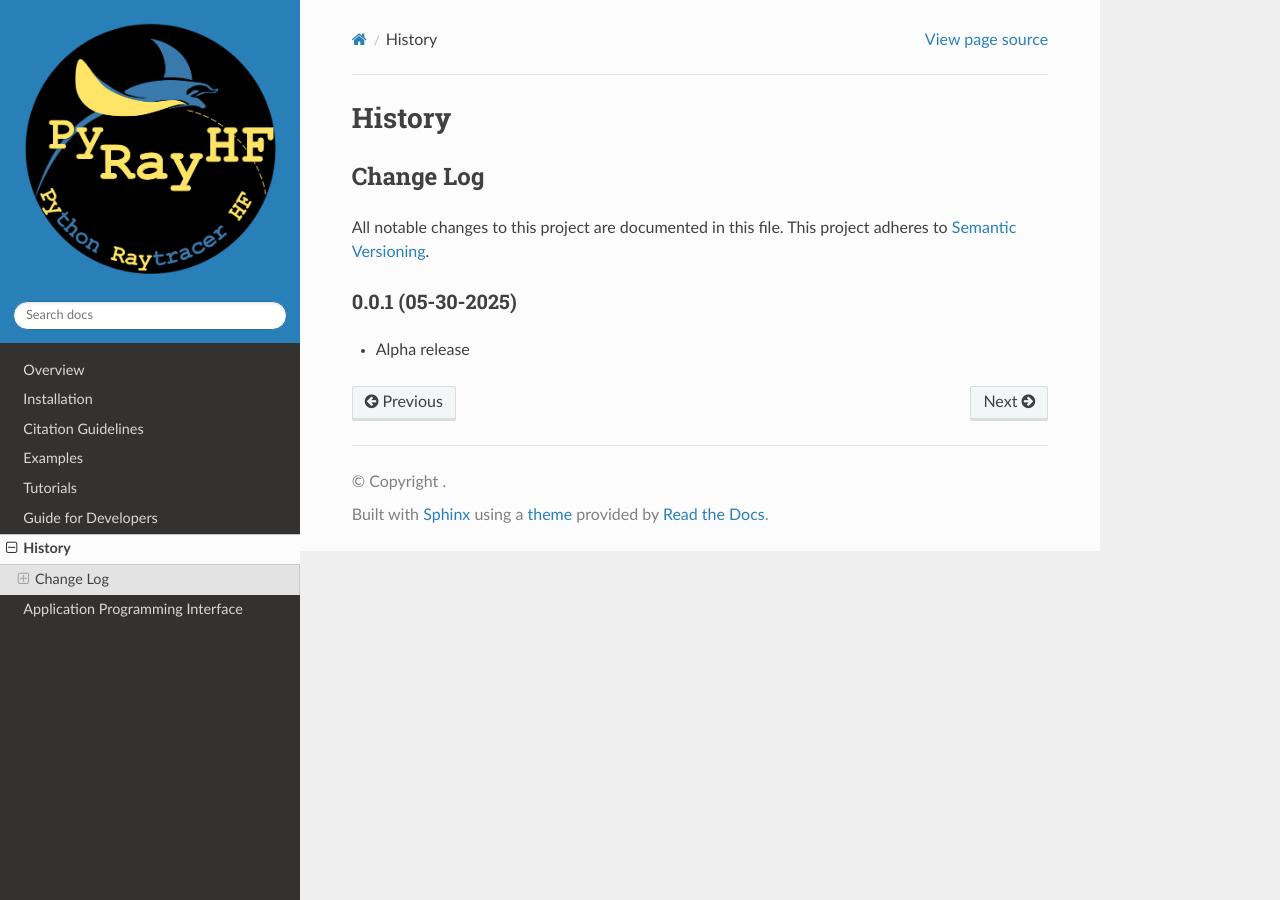
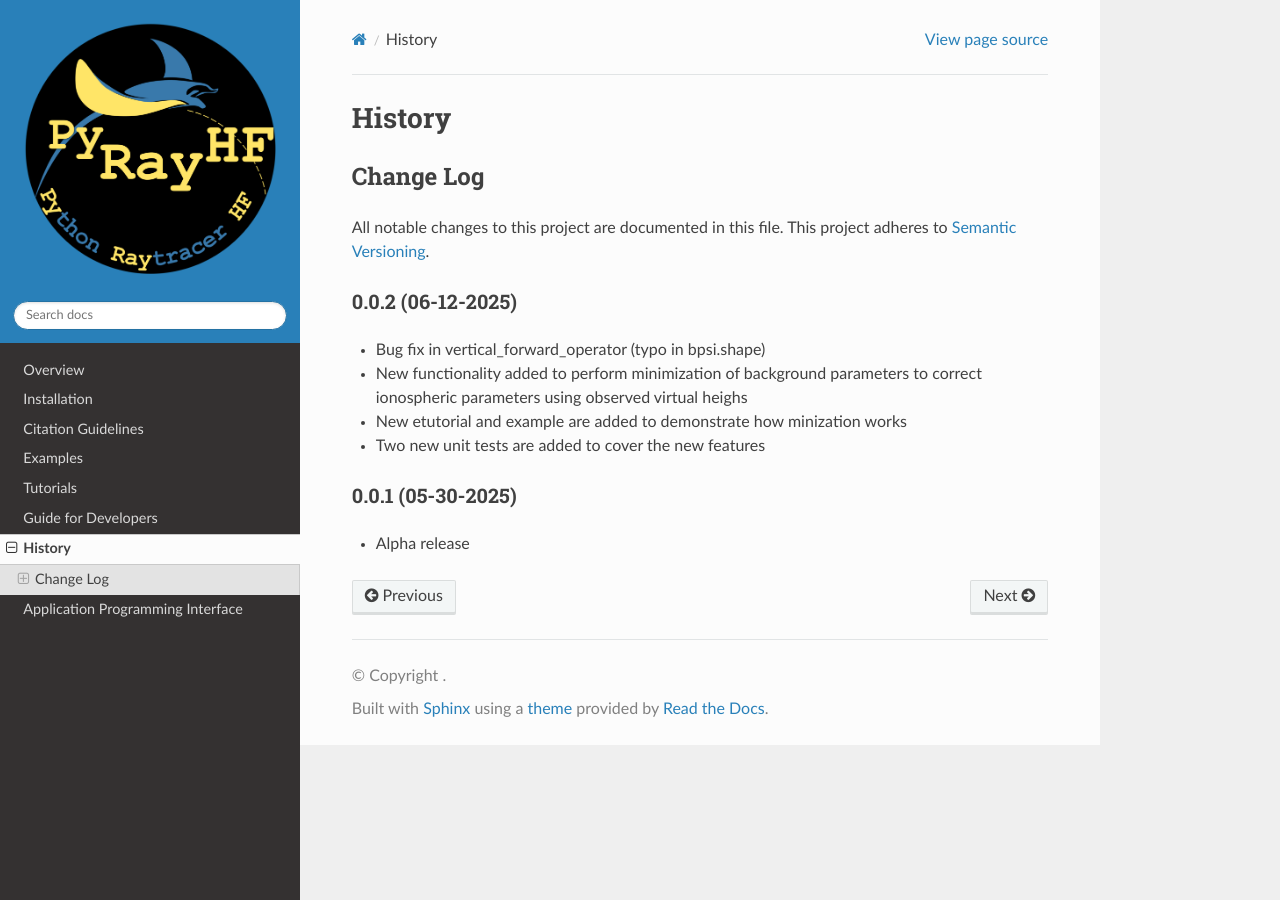
Before and after one commit to victoriyaforsythe/PyRayHF, a Sphinx documentation site: the page built from docs/history.rst, in a window 1280 px wide. Built offline with Sphinx 7.4.7 and the Read the Docs theme 3.1.0, drawn with Linux system fonts in a browser that asks for light colours.

Commit message:
versions and changelog

```diff
--- a/CHANGELOG.md
+++ b/CHANGELOG.md
@@ -2,5 +2,11 @@
 All notable changes to this project are documented in this file. This project
 adheres to [Semantic Versioning](https://semver.org/).
 
+## 0.0.2 (06-12-2025)
+* Bug fix in vertical_forward_operator (typo in bpsi.shape)
+* New functionality added to perform minimization of background parameters to correct ionospheric parameters using observed virtual heighs
+* New etutorial and example are added to demonstrate how minization works
+* Two new unit tests are added to cover the new features
+
 ## 0.0.1 (05-30-2025)
 * Alpha release
--- a/docs/citing.rst
+++ b/docs/citing.rst
@@ -19,7 +19,7 @@ examples here are from the second release.
     title        = {victoriyaforsythe/PyRayHF},
     year         = 2025,
     publisher    = {Zenodo},
-    version      = {v0.0.1},
+    version      = {v0.0.2},
     doi          = {10.5281/zenodo.15555327},
     url          = {https://github.com/victoriyaforsythe/PyRayHF}
   }
--- a/pyproject.toml
+++ b/pyproject.toml
@@ -4,7 +4,7 @@ build-backend = "setuptools.build_meta"
 
 [project]
 name = "PyRayHF"
-version = "0.0.1"
+version = "0.0.2"
 description = "Python HF Raytracing for Ionosphere"
 readme = "README.md"
 requires-python = ">=3.9"
```
Also changed, not shown: 1 other file.
